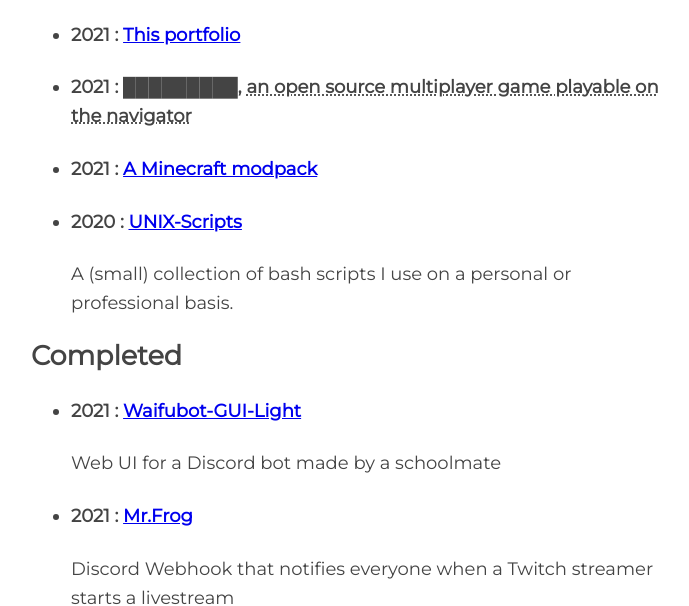
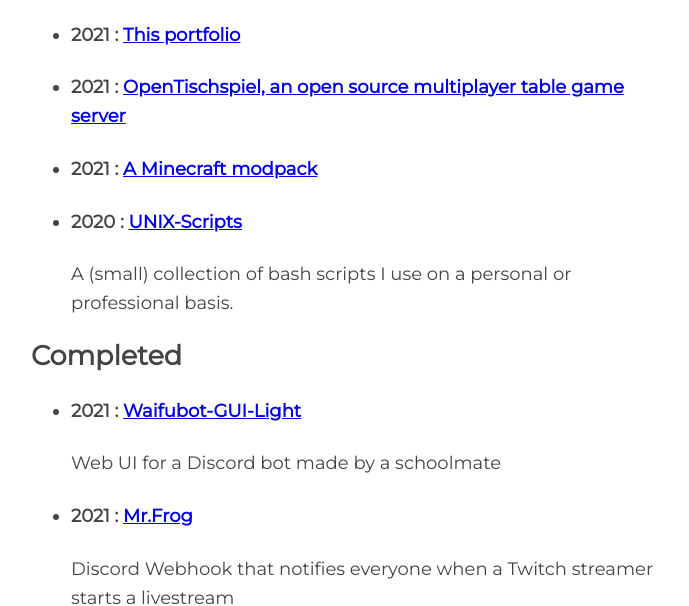
Before and after one commit to Legonzaur/portfolio, a plain HTML site: page projects.html in a window 1280 px wide. Shown: the part 196-802 px from the top of the page, without its empty margins (284-973 px from the left). Drawn offline with Linux system fonts and the light colour scheme.

Commit message:
Update projects.html

```diff
--- a/projects.html
+++ b/projects.html
@@ -21,9 +21,7 @@
             <h4>2021 : <a href=https://github.com/Legonzaur/portfolio>This portfolio</a></h4>
         </li>
         <li>
-            <h4>2021 : <abbr title="Tbh I don't have a name for it">█████████</abbr>,
-                <abbr title="No link? This is so sad, play despacito">an open source multiplayer
-                    game playable on the navigator</abbr>
+            <h4>2021 : <a href=https://github.com/Legonzaur/OpenTischspiel>OpenTischspiel, an open source multiplayer table game server</a>
             </h4>
         </li>
         <li>
```
